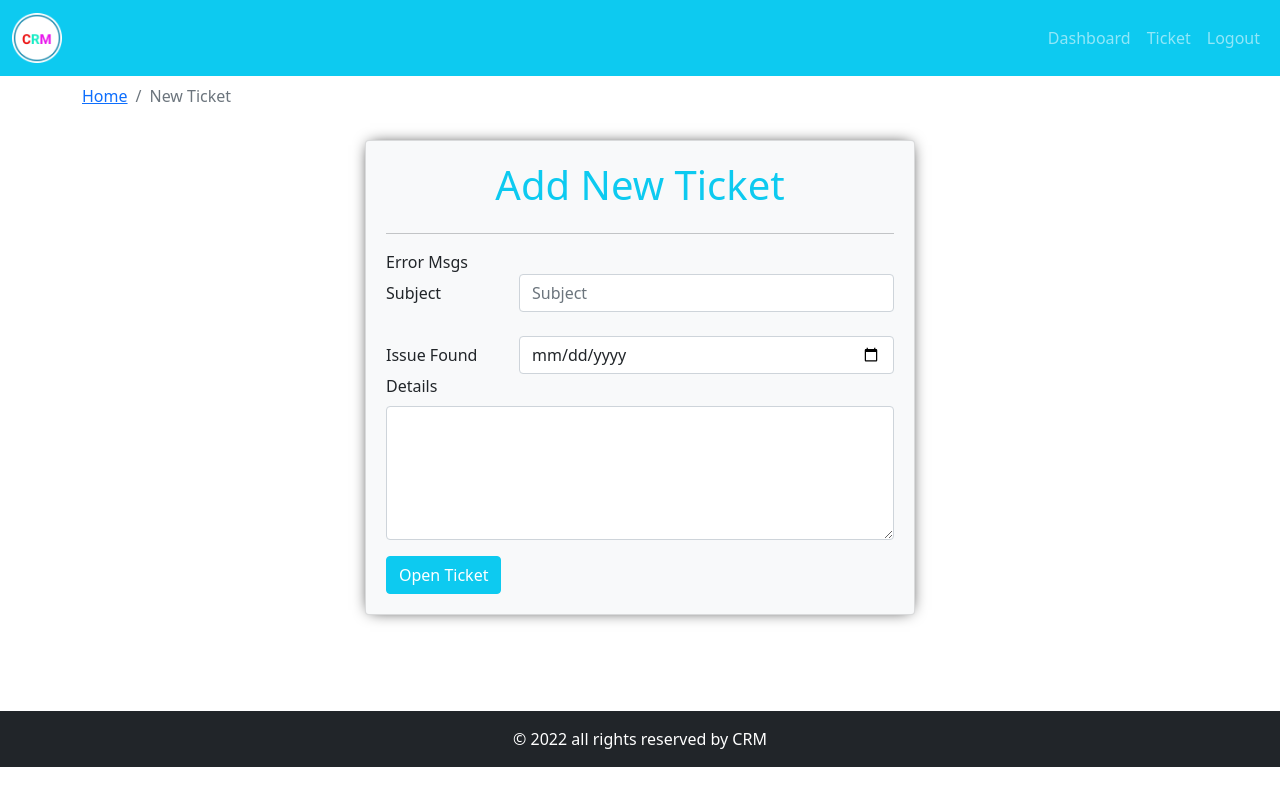
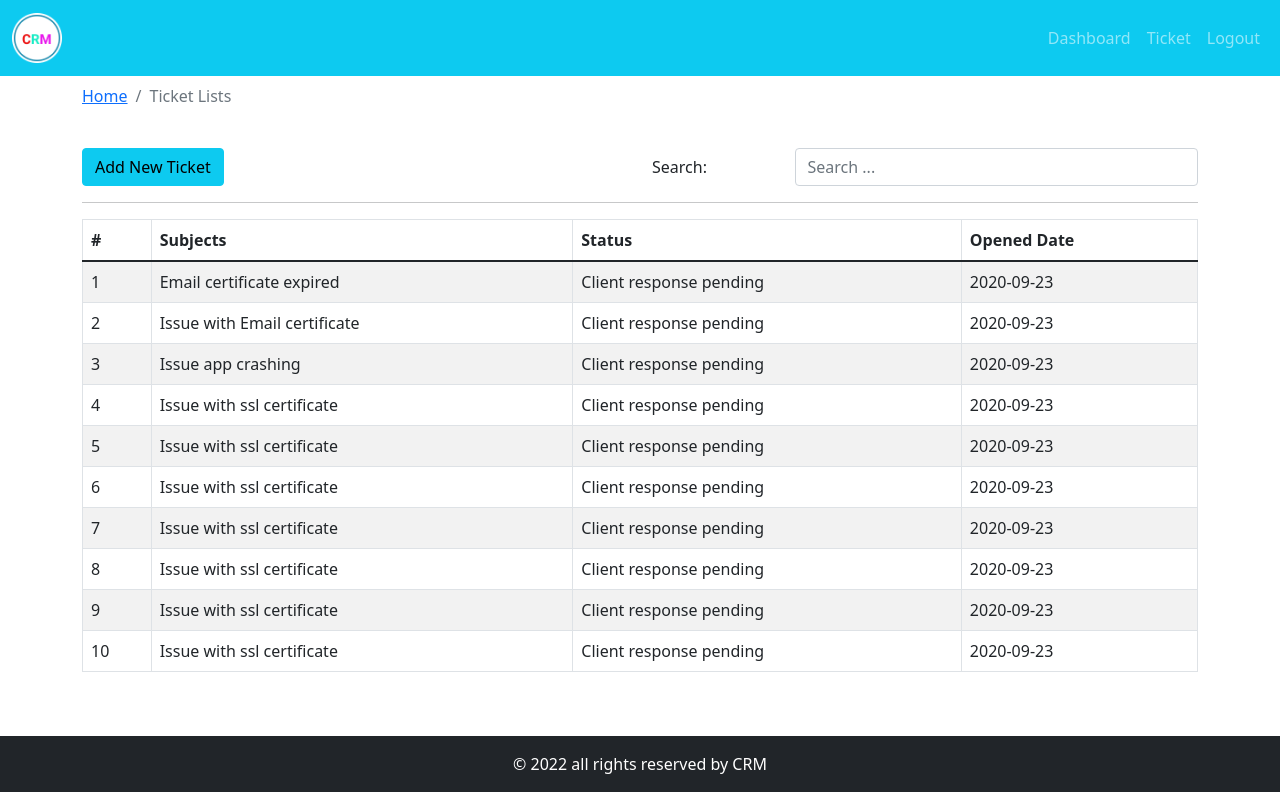
Before and after one commit to salmanamemon/crm-frontend, a React (Create React App) app: page / in a window 1280 px wide. Built offline with nearby package versions, Linux system fonts and the light colour scheme.

Commit message:
Added Ticket listing with serach

```diff
--- a/src/App.js
+++ b/src/App.js
@@ -3,6 +3,7 @@
 import Dashboard  from './page/dashboard/Dashboard.page';
 import Entry from './page/entry/Entry.page';
 import { AddTicket } from './page/new-ticket/AddTicket.page';
+import { TicketLists } from './page/ticket-list/TicketLists.page';
 
 function App() {
   return (
@@ -10,7 +11,8 @@
       {/* <Entry /> */}
       <DefaultLayout>
         {/* <Dashboard /> */}
-        <AddTicket />
+        {/* <AddTicket /> */}
+        <TicketLists />
       </DefaultLayout>
     </div>
   );
--- /dev/null
+++ b/src/components/search-form/SearchForm.comp.js
@@ -0,0 +1,26 @@
+import React from "react";
+
+import { Form, Row, Col } from "react-bootstrap";
+
+export const SearchForm = ({handleOnChange, str}) => {
+  console.log(str);
+  return (
+    <div>
+      <Form>
+        <Form.Group as={Row}>
+          <Form.Label column sm="3">
+            Search:
+          </Form.Label>
+          <Col sm="9">
+            <Form.Control
+              name="searchStr"
+              placeholder="Search ..."
+              onChange={handleOnChange}
+              value={str}
+            />
+          </Col>
+        </Form.Group>
+      </Form>
+    </div>
+  );
+};
--- a/src/components/ticket-table/TicketTable.comp.js
+++ b/src/components/ticket-table/TicketTable.comp.js
@@ -1,8 +1,12 @@
 import React from 'react';
 import { Table } from 'react-bootstrap';
 import tickets from '../../assets/data/dummy-tickets.json'
+import PropTypes from "prop-types";
 
-const TicketTable = () => {
+const TicketTable = ({ tickets }) => {
+
+  if(!tickets.length);
+
   return (
     <Table striped bordered hover>
       <thead>
@@ -39,3 +43,7 @@
 }
 
 export default TicketTable
+
+TicketTable.propTypes = {
+  tickets: PropTypes.array.isRequired,
+}
--- a/src/index.js
+++ b/src/index.js
@@ -1,6 +1,7 @@
 import 'bootstrap/dist/css/bootstrap.min.css';
 import React from 'react';
 import ReactDOM from 'react-dom';
+import { BrowserRouter } from 'react-router-dom';
 import App from './App';
 
 import { Provider } from 'react-redux';
@@ -8,7 +9,9 @@
 
 ReactDOM.render(
   <React.StrictMode>
-    <App />
+    <BrowserRouter>
+      <App />
+    </BrowserRouter>
   </React.StrictMode>,
   document.getElementById('root')
 );
--- /dev/null
+++ b/src/page/ticket-list/TicketLists.page.js
@@ -0,0 +1,58 @@
+import React, { useState, useEffect } from "react";
+
+import { Container, Row, Col, Button } from "react-bootstrap";
+import { PageBreadCrumb } from "../../components/breadcrumb/PageBreadCrumb.comp";
+import { SearchForm } from "../../components/search-form/SearchForm.comp";
+import TicketTable from "../../components/ticket-table/TicketTable.comp";
+import tickets from "../../assets/data/dummy-tickets.json";
+
+import { Link } from "react-router-dom";
+
+export const TicketLists = () => {
+
+  const [str, setStr] = useState('');
+  const [dispTicket, setDispTicket] = useState(tickets)
+
+  useEffect(()=>{},[str, dispTicket]);
+
+  const handleOnChange = (e) => {
+    const { value } = e.target;
+    //console.log(value);
+    setStr(value);
+    searchTicket(value);
+  }
+
+  const searchTicket = (sttr) =>{
+    const displayTickets = tickets.filter((row) =>
+      row.subject.toLowerCase().includes(sttr.toLowerCase())
+    );
+
+    //console.log(displayTickets);
+    setDispTicket(displayTickets);
+  }
+  return (
+    <Container>
+      <Row>
+        <Col>
+          <PageBreadCrumb page="Ticket Lists" />
+        </Col>
+      </Row>
+      <Row className="mt-4">
+        <Col>
+          <Link to="/add-ticket">
+            <Button variant="info">Add New Ticket</Button>
+          </Link>
+        </Col>
+        <Col className="text-right">
+          <SearchForm handleOnChange={handleOnChange} str={str}/>
+        </Col>
+      </Row>
+      <hr />
+      <Row>
+        <Col className="recent-ticket mb-5">
+          <TicketTable tickets={dispTicket}/>
+        </Col>
+      </Row>
+    </Container>
+  );
+};
```
